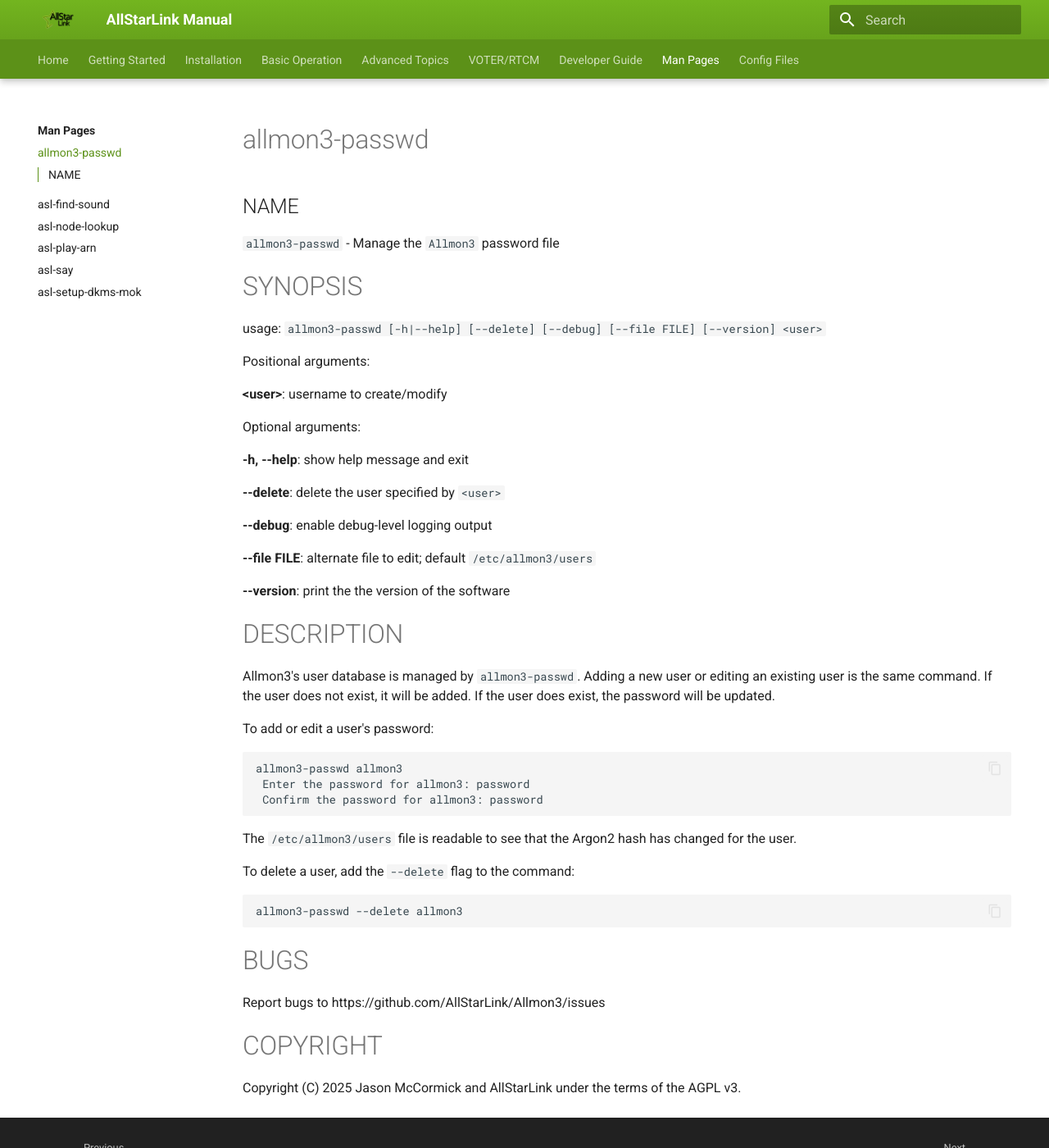
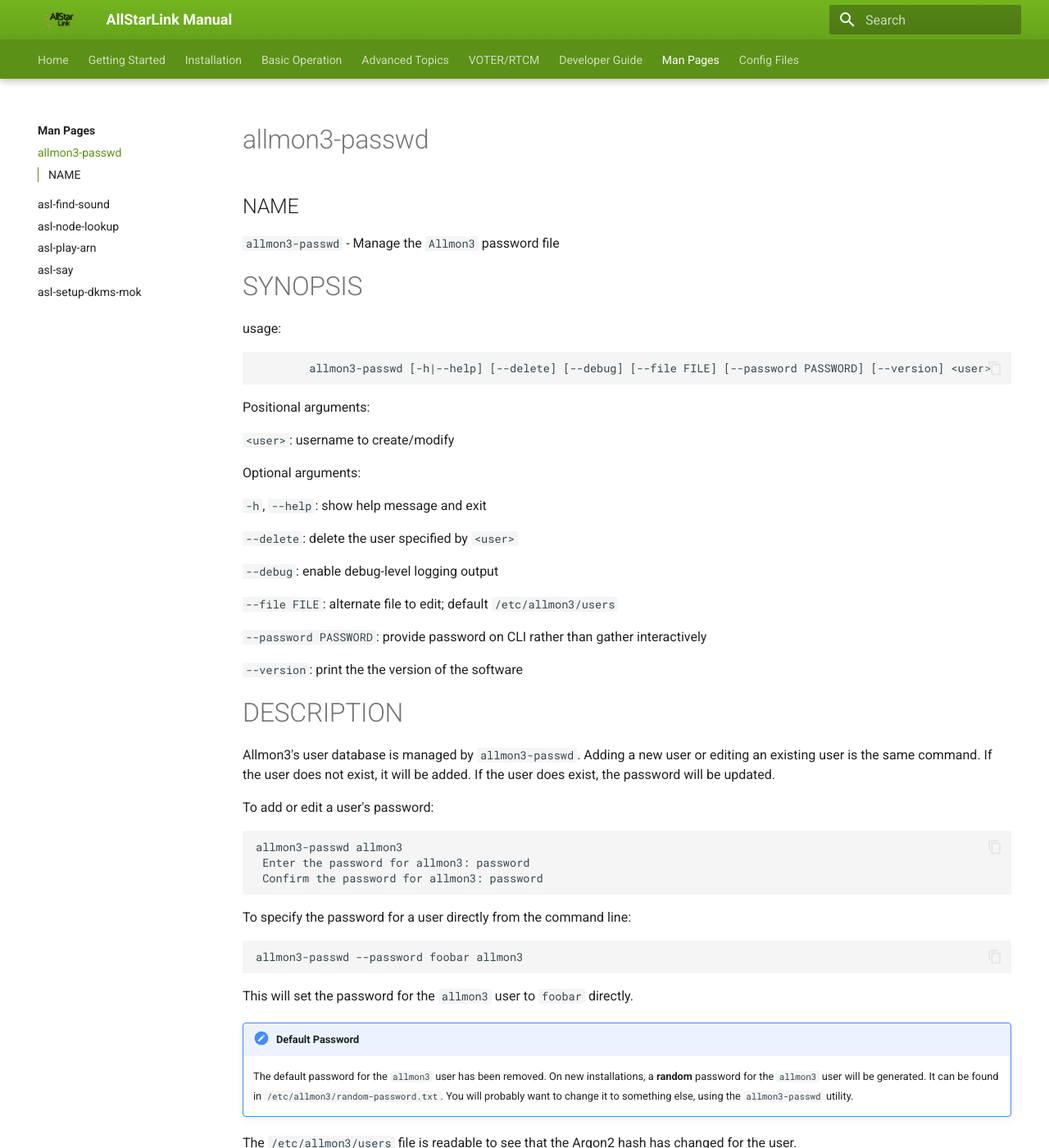
Before and after one commit to AllStarLink/ASL3-Manual, an MkDocs documentation site: the page built from docs/mans/allmon3-passwd.md, in a window 1280 px wide and 1400 px high. Shown: the whole window at 82% size. Built offline with MkDocs 1.6.1 and Material for MkDocs 9.7.7, drawn with Linux system fonts in a browser that asks for light colours.

Commit message:
Update Allmon3 docs for new random password on installation.

````diff
--- a/docs/mans/allmon3-passwd.md
+++ b/docs/mans/allmon3-passwd.md
@@ -6,23 +6,29 @@
 
 # SYNOPSIS
 
-usage: `allmon3-passwd [-h|--help] [--delete] [--debug] [--file FILE] [--version] <user>`
+usage:
+
+```
+        allmon3-passwd [-h|--help] [--delete] [--debug] [--file FILE] [--password PASSWORD] [--version] <user>
+```
 
 Positional arguments:
 
-**&lt;user>**: username to create/modify
+`<user>`: username to create/modify
 
 Optional arguments:
 
-**\-h, \-\-help**: show help message and exit
+`-h`, `--help`: show help message and exit
 
-**\-\-delete**: delete the user specified by `<user>`
+`--delete`: delete the user specified by `<user>`
 
-**\-\-debug**: enable debug-level logging output
+`--debug`: enable debug-level logging output
 
-**\-\-file FILE**: alternate file to edit; default `/etc/allmon3/users`
+`--file FILE`: alternate file to edit; default `/etc/allmon3/users`
 
-**\-\-version**: print the the version of the software
+`--password PASSWORD`: provide password on CLI rather than gather interactively
+
+`--version`: print the the version of the software
 
 # DESCRIPTION
 
@@ -35,6 +41,18 @@
  Enter the password for allmon3: password
  Confirm the password for allmon3: password
 ```
+
+To specify the password for a user directly from the command line:
+
+```
+allmon3-passwd --password foobar allmon3
+```
+
+This will set the password for the `allmon3` user to `foobar` directly.
+
+
+!!! note "Default Password"
+    The default password for the `allmon3` user has been removed. On new installations, a **random** password for the `allmon3` user will be generated. It can be found in `/etc/allmon3/random-password.txt`. You will probably want to change it to something else, using the `allmon3-passwd` utility.
 
 The `/etc/allmon3/users` file is readable to see that the Argon2 hash has changed for the user.
 
````
Also changed, not shown: docs/allmon3/usermgmt.md (+6 -6 lines).
